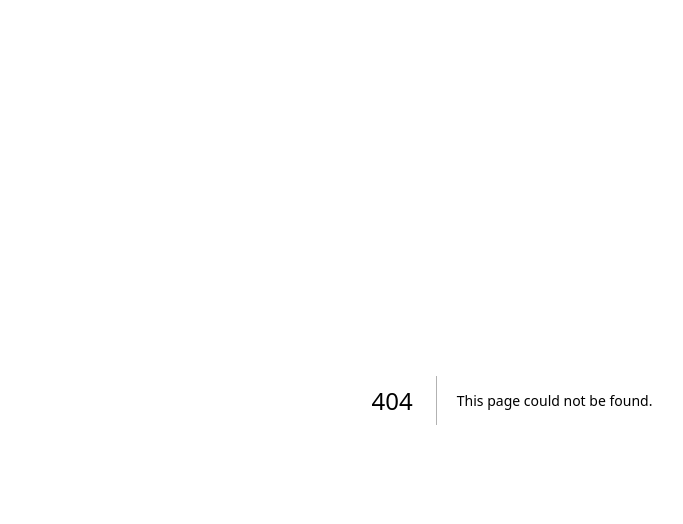
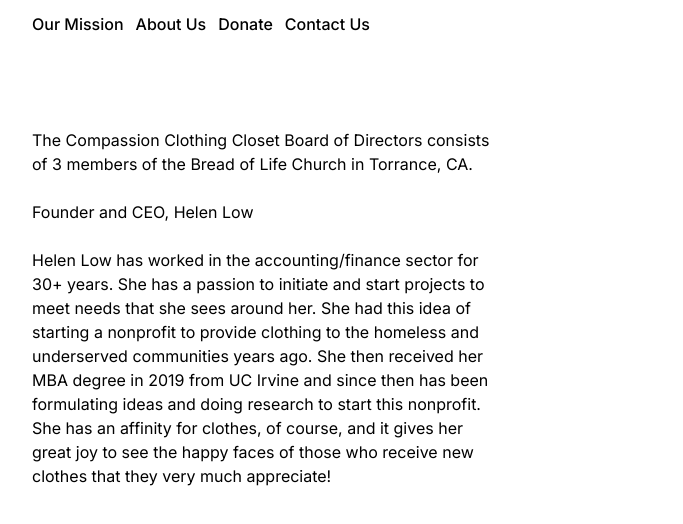
Before and after one commit to jlow2397/ccc-next, a Next.js app: page /about-us in a window 1280 px wide. Before the commit this address had no page. Shown: the top 524 px of the page, without its empty margins (128-811 px from the left). Built offline with nearby package versions, Linux system fonts and the light colour scheme.

Commit message:
adding tabs and about page

```diff
--- /dev/null
+++ b/src/app/about-us/page.tsx
@@ -0,0 +1,21 @@
+export default function AboutPage() {
+  return (
+    <div>
+      The Compassion Clothing Closet Board of Directors consists of 3 members of
+      the Bread of Life Church in Torrance, CA.
+      <br />
+      <br />
+      Founder and CEO, Helen Low
+      <br />
+      <br />
+      Helen Low has worked in the accounting/finance sector for 30+ years. She
+      has a passion to initiate and start projects to meet needs that she sees
+      around her. She had this idea of starting a nonprofit to provide clothing
+      to the homeless and underserved communities years ago. She then received
+      her MBA degree in 2019 from UC Irvine and since then has been formulating
+      ideas and doing research to start this nonprofit. She has an affinity for
+      clothes, of course, and it gives her great joy to see the happy faces of
+      those who receive new clothes that they very much appreciate!
+    </div>
+  );
+}
--- a/src/app/layout.tsx
+++ b/src/app/layout.tsx
@@ -1,6 +1,7 @@
 import type { Metadata } from "next";
 import { Inter } from "next/font/google";
 import "./globals.css";
+import Link from "next/link";
 
 const inter = Inter({ subsets: ["latin"] });
 
@@ -11,8 +12,8 @@ export const metadata: Metadata = {
   icons: [
     {
       rel: "icon",
-      url: "/logo.jpeg",
-      type: "image/jpeg",
+      url: "/favicon.png",
+      type: "image/png",
     },
   ],
 };
@@ -24,7 +25,39 @@ export default function RootLayout({
 }>) {
   return (
     <html lang="en">
-      <body className={inter.className}>{children}</body>
+      <body className={inter.className}>
+        <nav className="sticky top-0 left-0 right-0 py-3 z-50 bg-white">
+          <div className="max-w-screen-lg px-8 mx-auto w-full flex items-center gap-3">
+            <Link
+              href={"/"}
+              className="font-medium text-black hover:text-gray-700"
+            >
+              Our Mission
+            </Link>
+            <Link
+              href={"/about-us"}
+              className="font-medium text-black hover:text-gray-700"
+            >
+              About Us
+            </Link>
+            <Link
+              href={"/"}
+              className="font-medium text-black hover:text-gray-700"
+            >
+              Donate
+            </Link>
+            <Link
+              href={"/"}
+              className="font-medium text-black hover:text-gray-700"
+            >
+              Contact Us
+            </Link>
+          </div>
+        </nav>
+        <div className="w-full grid grid-cols-2 gap-5 max-w-screen-lg mx-auto py-20 px-8 pb-40">
+          {children}
+        </div>
+      </body>
     </html>
   );
 }
--- a/src/app/page.tsx
+++ b/src/app/page.tsx
@@ -80,7 +80,7 @@ export default function Home() {
   }, []);
 
   return (
-    <div className="w-full grid grid-cols-2 gap-5 max-w-screen-lg mx-auto py-20 px-8 pb-40">
+    <>
       <div
         className="col-span-full flex relative justify-center rounded-lg items-center p-20"
         style={{ background: "left / cover url(/donation.png)" }}
@@ -210,6 +210,6 @@ export default function Home() {
           info@compassionclothingcloset.org
         </a>
       </div>
-    </div>
+    </>
   );
 }
```
Also changed, not shown: public/favicon.png (added), public/icon-lg.png (added).
